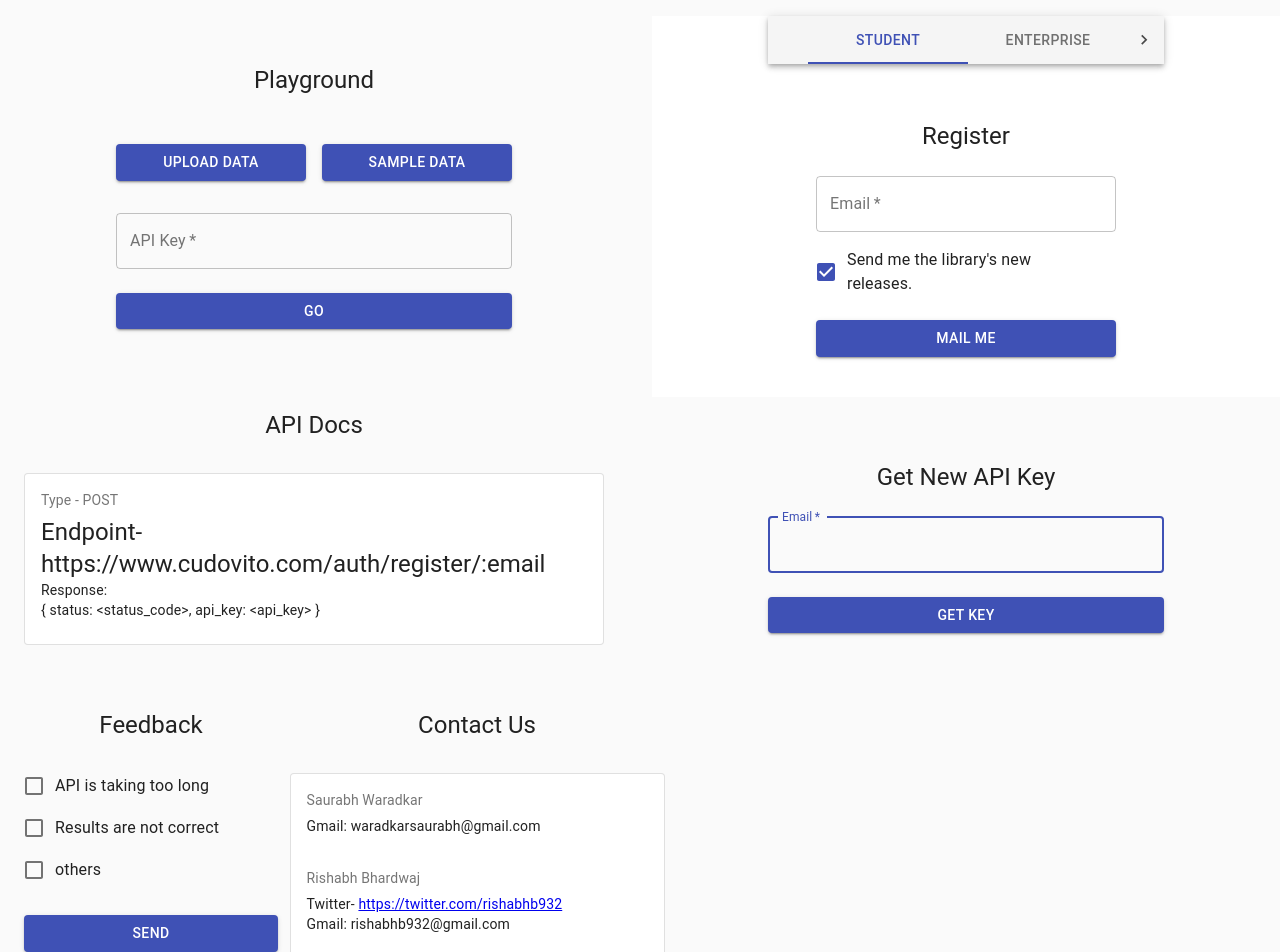
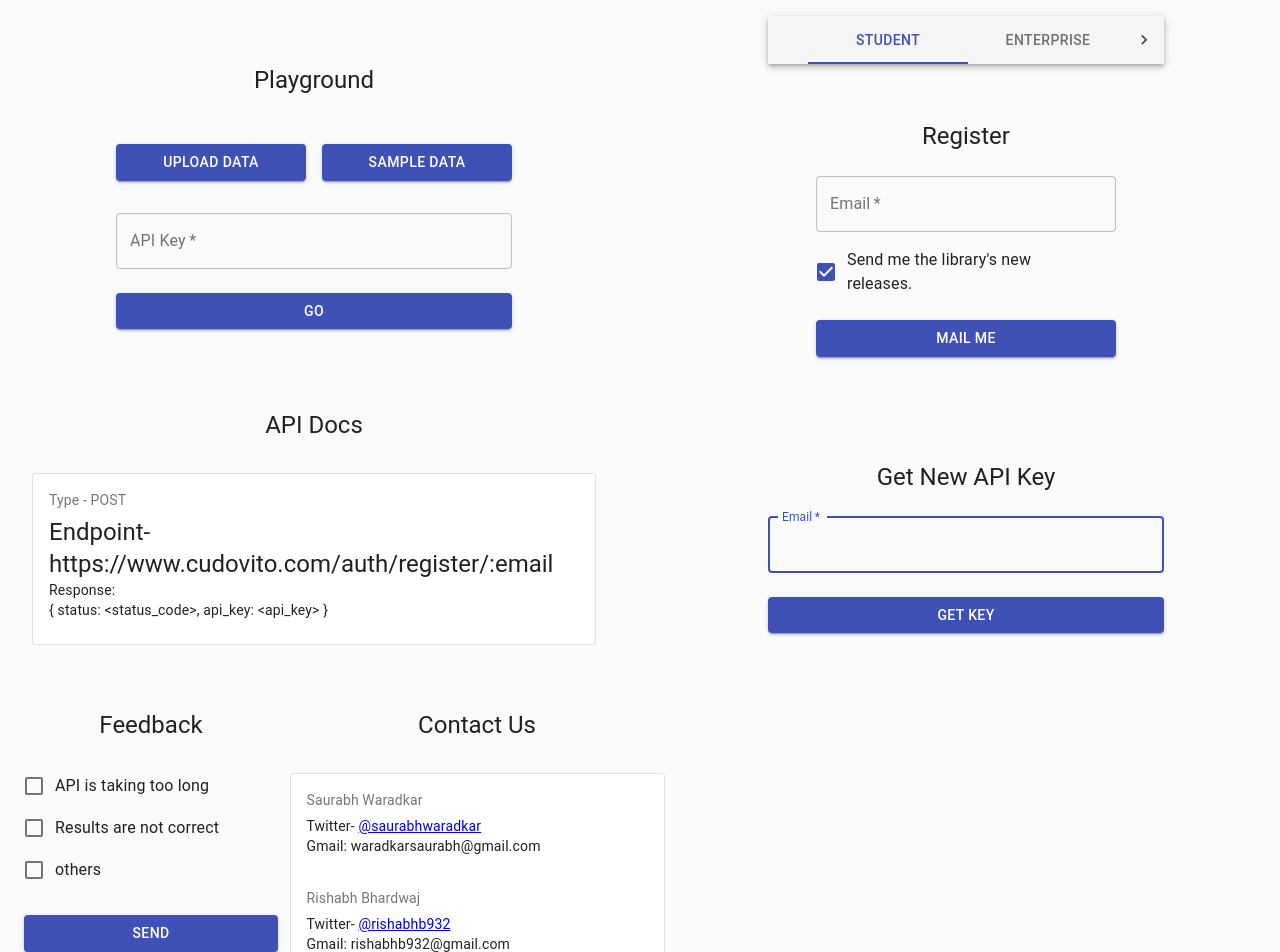
Before and after one commit to cudovito/markov-chains, a React (Create React App) app: page / in a window 1280 px wide. Shown: the top 952 px of the page. Built offline with nearby package versions, Linux system fonts and the light colour scheme.

Commit message:
layout changes

```diff
--- a/src/views/index.tsx
+++ b/src/views/index.tsx
@@ -18,7 +18,7 @@ const useStyles = makeStyles((theme: Theme) =>
     paper: {
       padding: theme.spacing(2),
       textAlign: "center",
-      color: theme.palette.text.secondary,
+      // color: theme.palette.text.secondary,
     },
   })
 );
--- a/src/views/landingPage/APIDocs/index.tsx
+++ b/src/views/landingPage/APIDocs/index.tsx
@@ -12,7 +12,8 @@ import { sampleResponse } from "../../../utils/APIDocs/constants";
 
 const useStyles = makeStyles((theme: Theme) => ({
   root: {
-    minWidth: 375,
+    // minWidth: 375,
+    width: "100%",
   },
   bullet: {
     display: "inline-block",
@@ -27,6 +28,8 @@ const useStyles = makeStyles((theme: Theme) => ({
   },
   paper: {
     marginTop: theme.spacing(8),
+    marginLeft: theme.spacing(4),
+    marginRight: theme.spacing(4),
     display: "flex",
     flexDirection: "column",
     alignItems: "center",
@@ -41,7 +44,7 @@ const APIDocs = () => {
   const bull = <span className={classes.bullet}>•</span>;
 
   return (
-    <Container component="main">
+    // <Container component="main">
     <div className={classes.paper}>
       <Typography component="h1" variant="h5" className={classes.APIDocs}>
         API Docs
@@ -69,7 +72,7 @@ const APIDocs = () => {
           </CardActions> */}
       </Card>
     </div>
-    </Container>
+    // </Container>
   );
 };
 
--- a/src/views/landingPage/register/index.tsx
+++ b/src/views/landingPage/register/index.tsx
@@ -44,7 +44,7 @@ function a11yProps(index: any) {
 
 const useStyles = makeStyles((theme: Theme) => ({
   root: {
-    backgroundColor: theme.palette.background.paper,
+    // backgroundColor: theme.palette.background.paper,
     marginTop: theme.spacing(2),
   },
 }));
--- a/src/views/landingPage/register/organizationRegister/index.tsx
+++ b/src/views/landingPage/register/organizationRegister/index.tsx
@@ -18,7 +18,7 @@ const useStyles = makeStyles((theme: Theme) => ({
   },
   avatar: {
     margin: theme.spacing(1),
-    backgroundColor: theme.palette.secondary.main,
+    // backgroundColor: theme.palette.secondary.main,
   },
   form: {
     width: "100%", // Fix IE 11 issue.
--- a/src/views/landingPage/register/studentRegister/index.tsx
+++ b/src/views/landingPage/register/studentRegister/index.tsx
@@ -18,7 +18,7 @@ const useStyles = makeStyles((theme: Theme) => ({
   },
   avatar: {
     margin: theme.spacing(1),
-    backgroundColor: theme.palette.secondary.main,
+    // backgroundColor: theme.palette.secondary.main,
   },
   form: {
     width: "100%", // Fix IE 11 issue.
--- a/src/views/landingPage/support/index.tsx
+++ b/src/views/landingPage/support/index.tsx
@@ -56,6 +56,16 @@ const Support = () => {
               Saurabh Waradkar
             </Typography>
             <Typography variant="body2" component="p">
+              Twitter-{" "}
+              <a
+                href="https://twitter.com/saurabhwaradkar"
+                target="_blank"
+                rel="noreferrer"
+              >
+                {"@saurabhwaradkar"}
+              </a>
+            </Typography>
+            <Typography variant="body2" component="p">
               Gmail: waradkarsaurabh@gmail.com
             </Typography>
           </CardContent>
@@ -72,8 +82,12 @@ const Support = () => {
             </Typography>
             <Typography variant="body2" component="p">
               Twitter-{" "}
-              <a href="https://twitter.com/rishabhb932" target="_blank">
-                {"https://twitter.com/rishabhb932"}
+              <a
+                href="https://twitter.com/rishabhb932"
+                target="_blank"
+                rel="noreferrer"
+              >
+                {"@rishabhb932"}
               </a>
             </Typography>
             <Typography variant="body2" component="p">
```
Also changed, not shown: src/components/snackbar/index.tsx (added, +47 -0 lines), src/components/spinner/global.tsx (added, +57 -0 lines), src/components/spinner/local.tsx (added, +12 -0 lines). Lines whose indentation alone changed are shown as unchanged.
